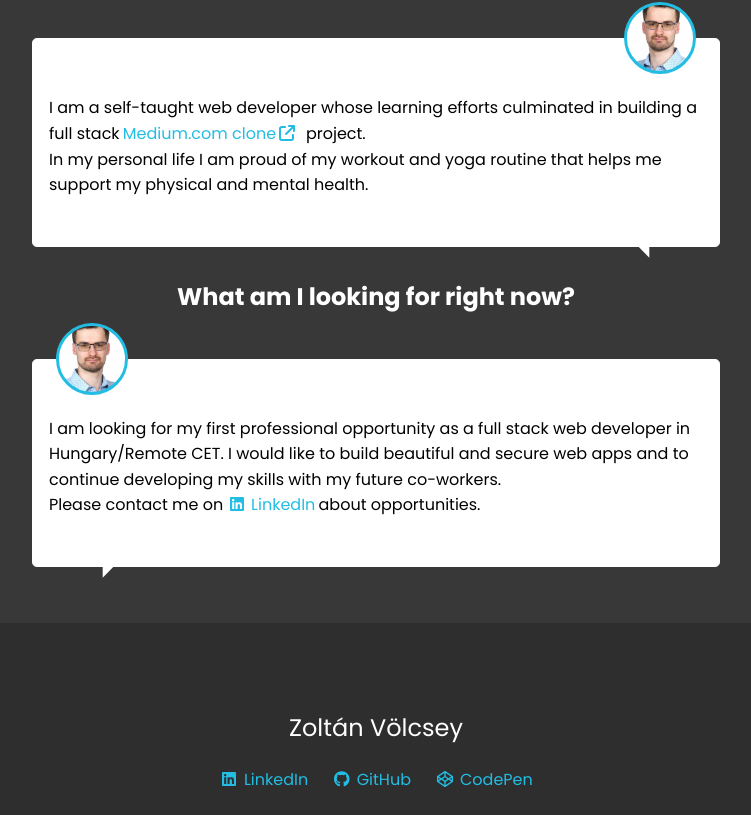
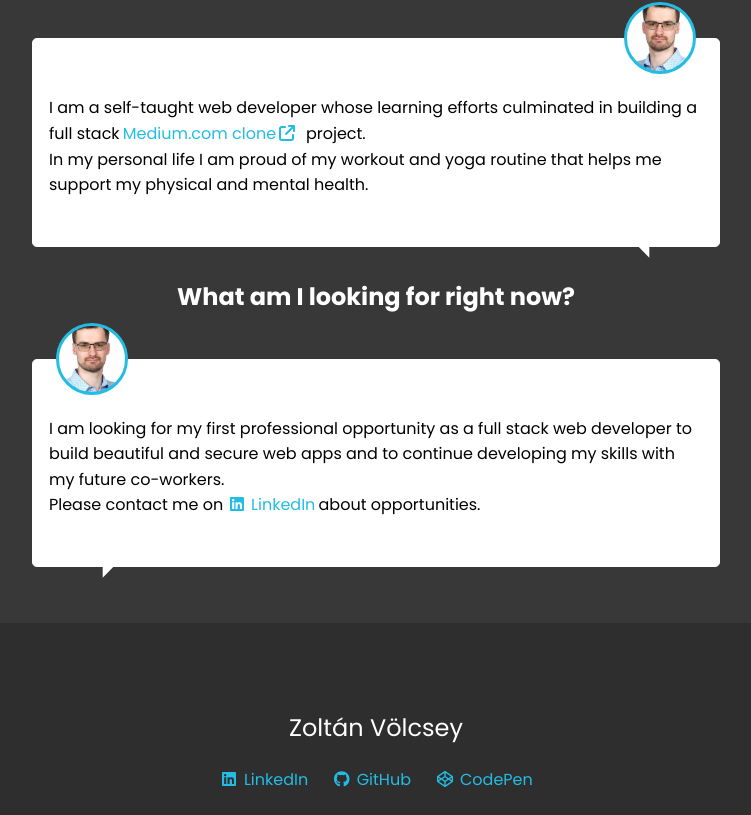
Before and after one commit to zvolcsey/my-portfolio, a React (Create React App) app: page /about in a window 1280 px wide. Shown: the part 917-1732 px from the top of the page, without its empty margins (264-1015 px from the left). Built offline with nearby package versions, Linux system fonts and the light colour scheme.

Commit message:
update introduction

```diff
--- a/src/pages/AboutPage.tsx
+++ b/src/pages/AboutPage.tsx
@@ -65,9 +65,8 @@ const AboutPage: FC<{}> = () => {
           <Answer speechBubblePosition='left' profilePosition='left'>
             <p>
               I am looking for my first professional opportunity as a full stack
-              web developer in Hungary/Remote CET. I would like to build
-              beautiful and secure web apps and to continue developing my skills
-              with my future co-workers.
+              web developer to build beautiful and secure web apps and to
+              continue developing my skills with my future co-workers.
             </p>
             <p>
               Please contact me on
```
